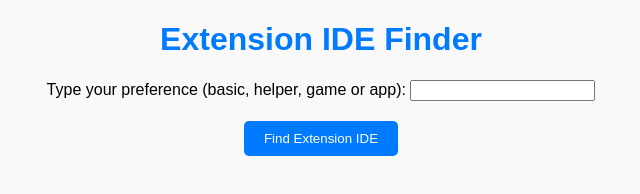
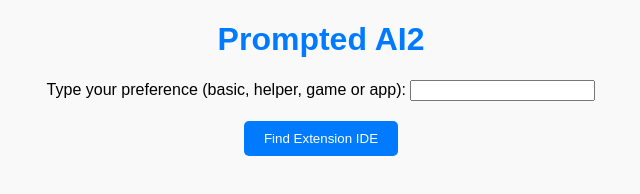
Before and after one commit to bextdev797/PromptedAI2, a plain HTML site: page index.html in a window 1280 px wide. Shown: the whole page, without its empty margins (319-959 px from the left). Drawn offline with Linux system fonts and the light colour scheme.

Commit message:
Update index.html

```diff
--- a/index.html
+++ b/index.html
@@ -36,7 +36,7 @@
     </style>
 </head>
 <body>
-    <h1>Extension IDE Finder</h1>
+    <h1>Prompted AI2</h1>
     <div class="input-box">
         <label for="extension-input">Type your preference (basic, helper, game or app):</label>
         <input type="text" id="extension-input">
```
